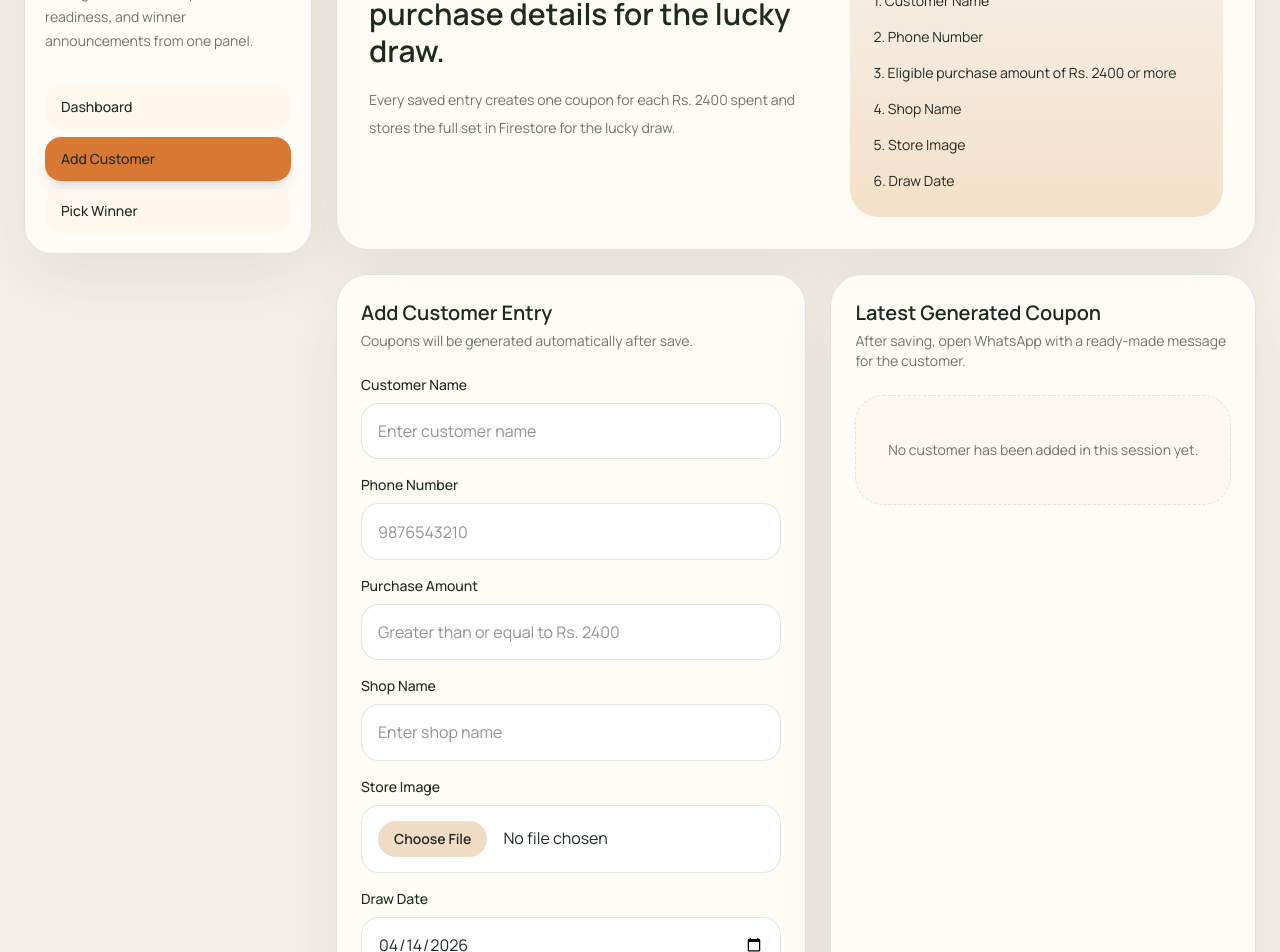
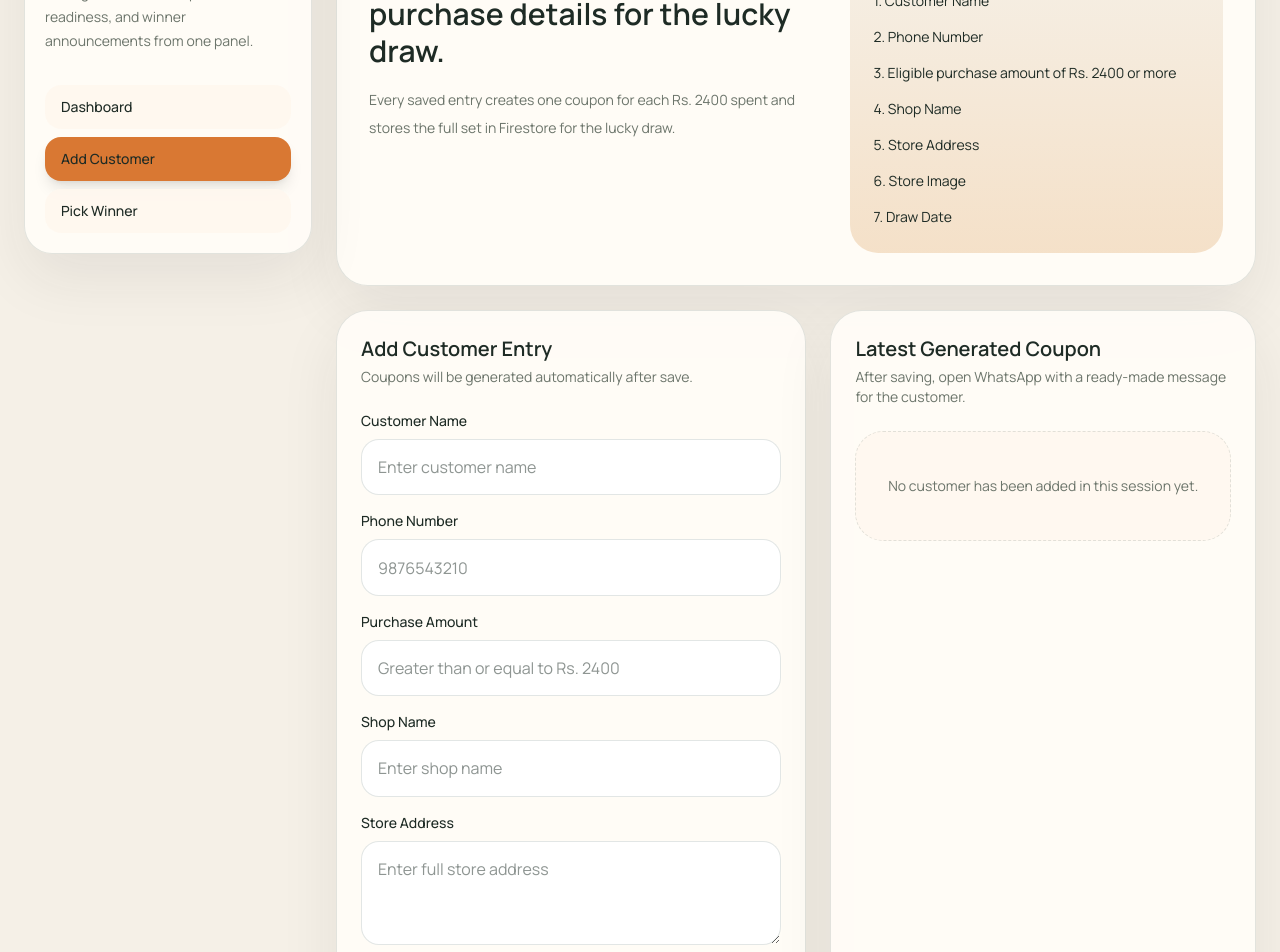
Before and after one commit to sharatkatwa/coupon-dashboard-firebase-react, a React (Vite) app: page /add-customer in a window 1280 px wide. Shown: the part 120-1072 px from the top of the page. Built offline with nearby package versions, Linux system fonts and the light colour scheme; no server answers; sample sign-in values are in the browser's storage.

Commit message:
added adress input in add customer

```diff
--- a/src/components/CustomerEntryCard.jsx
+++ b/src/components/CustomerEntryCard.jsx
@@ -2,9 +2,13 @@ import { useEffect, useRef, useState } from "react";
 import {
   CircleCheck,
   Image,
+
+  MapPin,
   MessageCircle,
   MoreVertical,
   Pencil,
+  Phone,
+  Store,
   Trash2,
 } from "lucide-react";
 
@@ -42,16 +46,22 @@ const CustomerEntryCard = ({
 
   return (
     <div className="rounded-3xl border border-[var(--line)] bg-[var(--card)] p-4">
-      <div className="flex flex-wrap items-start justify-between gap-3">
+      <div className="flex items-start justify-between gap-3">
         <div>
           <p className="text-base font-semibold">{customer.customerName}</p>
-          <p className="mt-1 text-sm text-[var(--muted)]">
-            {customer.phoneNumber} | {customer.shopName}
+          <p className="mt-1 flex items-center flex-wrap gap-2 text-sm text-[var(--muted)] text-nowrap">
+            <span className="flex items-center gap-1"><Phone size={15}/> {customer.phoneNumber}</span> |<span className="flex items-center gap-1"><Store size={15}/> {customer.shopName}</span>
           </p>
+
+          {customer.storeAddress ? (
+            <p className="mt-1  max-w-70 text-sm text-[var(--muted)]" title={customer.storeAddress}>
+            <MapPin size={15} className="inline" />  {customer.storeAddress}
+            </p>
+          ) : null}
         </div>
         <div className="flex items-center gap-2">
-          <span className="rounded-full bg-[var(--card-strong)] px-3 py-1 text-xs font-semibold tracking-[0.18em] text-[var(--muted)]">
-            {badgeLabel || customer.couponNumber || `${customer.couponCount || 0} Coupons`}
+          <span className="rounded-full bg-[var(--card-strong)] px-3 py-1 text-xs font-semibold tracking-[0.18em] text-[var(--muted)] text-nowrap">
+            {badgeLabel || `${customer.couponCount || 0} Coupons`}
           </span>
 
           {menuActions.length > 0 ? (
--- a/src/pages/AddCustomer.jsx
+++ b/src/pages/AddCustomer.jsx
@@ -4,18 +4,9 @@ import EmptyStateCard from "../components/EmptyStateCard";
 import PageHero from "../components/PageHero";
 import SectionHeader from "../components/SectionHeader";
 import { useLocation, useNavigate } from "react-router";
-import {
-  createCustomerEntry,
-  markWhatsAppSent,
-  updateCustomerEntry,
-} from "../firebase/luckyDrawService";
+import { createCustomerEntry, markWhatsAppSent, updateCustomerEntry } from "../firebase/luckyDrawService";
 
-const buildWhatsAppMessage = ({
-  customerName,
-  couponCount,
-  couponNumbers,
-  drawDate,
-}) =>
+const buildWhatsAppMessage = ({ customerName, couponCount, couponNumbers, drawDate }) =>
   `Hello ${customerName},
 
 Thank you for shopping with Pry's.
@@ -45,6 +36,7 @@ export default function AddCustomer() {
       phoneNumber: "",
       purchaseAmount: "",
       shopName: "",
+      storeAddress: "",
       drawDate: today,
     },
   });
@@ -56,6 +48,7 @@ export default function AddCustomer() {
         phoneNumber: "",
         purchaseAmount: "",
         shopName: "",
+        storeAddress: "",
         drawDate: today,
       });
       return;
@@ -66,6 +59,7 @@ export default function AddCustomer() {
       phoneNumber: editingCustomer.phoneNumber || "",
       purchaseAmount: editingCustomer.purchaseAmount || "",
       shopName: editingCustomer.shopName || "",
+      storeAddress: editingCustomer.storeAddress || "",
       drawDate: editingCustomer.drawDate || today,
     });
   }, [editingCustomer, isEditing, reset, today]);
@@ -86,6 +80,7 @@ export default function AddCustomer() {
         phoneNumber: data.phoneNumber.trim(),
         purchaseAmount,
         shopName: data.shopName.trim(),
+        storeAddress: data.storeAddress.trim(),
         drawDate: data.drawDate,
         storeImageFile: data.storeImage?.[0],
       };
@@ -111,6 +106,7 @@ export default function AddCustomer() {
         phoneNumber: "",
         purchaseAmount: "",
         shopName: "",
+        storeAddress: "",
         drawDate: today,
       });
     } catch (error) {
@@ -126,9 +122,7 @@ export default function AddCustomer() {
     }
 
     const message = buildWhatsAppMessage(generatedCoupon);
-    const url = `https://wa.me/91${generatedCoupon.phoneNumber}?text=${encodeURIComponent(
-      message
-    )}`;
+    const url = `https://wa.me/91${generatedCoupon.phoneNumber}?text=${encodeURIComponent(message)}`;
 
     window.open(url, "_blank", "noopener,noreferrer");
     await markWhatsAppSent(generatedCoupon.id);
@@ -147,8 +141,9 @@ export default function AddCustomer() {
             <li>2. Phone Number</li>
             <li>3. Eligible purchase amount of Rs. 2400 or more</li>
             <li>4. Shop Name</li>
-            <li>5. Store Image</li>
-            <li>6. Draw Date</li>
+            <li>5. Store Address</li>
+            <li>6. Store Image</li>
+            <li>7. Draw Date</li>
           </ul>
         }
       />
@@ -166,9 +161,7 @@ export default function AddCustomer() {
 
           <form onSubmit={handleSubmit(onSubmit)} className="mt-6 space-y-4">
             <label className="block">
-              <span className="mb-2 block text-sm font-medium">
-                Customer Name
-              </span>
+              <span className="mb-2 block text-sm font-medium">Customer Name</span>
               <input
                 {...register("customerName", {
                   required: "Customer name is required",
@@ -176,15 +169,11 @@ export default function AddCustomer() {
                 placeholder="Enter customer name"
                 className="input-field"
               />
-              {errors.customerName && (
-                <p className="form-error">{errors.customerName.message}</p>
-              )}
+              {errors.customerName && <p className="form-error">{errors.customerName.message}</p>}
             </label>
 
             <label className="block">
-              <span className="mb-2 block text-sm font-medium">
-                Phone Number
-              </span>
+              <span className="mb-2 block text-sm font-medium">Phone Number</span>
               <input
                 {...register("phoneNumber", {
                   required: "Phone number is required",
@@ -196,15 +185,11 @@ export default function AddCustomer() {
                 placeholder="9876543210"
                 className="input-field"
               />
-              {errors.phoneNumber && (
-                <p className="form-error">{errors.phoneNumber.message}</p>
-              )}
+              {errors.phoneNumber && <p className="form-error">{errors.phoneNumber.message}</p>}
             </label>
 
             <label className="block">
-              <span className="mb-2 block text-sm font-medium">
-                Purchase Amount
-              </span>
+              <span className="mb-2 block text-sm font-medium">Purchase Amount</span>
               <input
                 type="number"
                 {...register("purchaseAmount", {
@@ -217,9 +202,7 @@ export default function AddCustomer() {
                 placeholder="Greater than or equal to Rs. 2400"
                 className="input-field"
               />
-              {errors.purchaseAmount && (
-                <p className="form-error">{errors.purchaseAmount.message}</p>
-              )}
+              {errors.purchaseAmount && <p className="form-error">{errors.purchaseAmount.message}</p>}
             </label>
 
             <label className="block">
@@ -231,9 +214,24 @@ export default function AddCustomer() {
                 placeholder="Enter shop name"
                 className="input-field"
               />
-              {errors.shopName && (
-                <p className="form-error">{errors.shopName.message}</p>
-              )}
+              {errors.shopName && <p className="form-error">{errors.shopName.message}</p>}
+            </label>
+
+            <label className="block">
+              <span className="mb-2 block text-sm font-medium">Store Address</span>
+              <textarea
+                rows="3"
+                {...register("storeAddress", {
+                  required: "Store address is required",
+                  maxLength: {
+                    value: 150,
+                    message: "Store address must be 150 characters or less",
+                  },
+                })}
+                placeholder="Enter full store address"
+                className="input-field resize-y"
+              />
+              {errors.storeAddress && <p className="form-error">{errors.storeAddress.message}</p>}
             </label>
 
             <label className="block">
@@ -247,27 +245,19 @@ export default function AddCustomer() {
                       return true;
                     }
 
-                    return value?.length
-                      ? true
-                      : "Store image is required";
+                    return value?.length ? true : "Store image is required";
                   },
                 })}
                 className="input-field file:mr-4 file:rounded-full file:border-0 file:bg-[var(--card-strong)] file:px-4 file:py-2 file:text-sm file:font-semibold file:text-[var(--text)]"
               />
               {isEditing && editingCustomer?.storeImageUrl ? (
-                <p className="mt-2 text-sm text-[var(--muted)]">
-                  Leave this empty to keep the current stored image.
-                </p>
+                <p className="mt-2 text-sm text-[var(--muted)]">Leave this empty to keep the current stored image.</p>
               ) : null}
-              {errors.storeImage && (
-                <p className="form-error">{errors.storeImage.message}</p>
-              )}
+              {errors.storeImage && <p className="form-error">{errors.storeImage.message}</p>}
             </label>
 
             <label className="block">
-              <span className="mb-2 block text-sm font-medium">
-                Draw Date
-              </span>
+              <span className="mb-2 block text-sm font-medium">Draw Date</span>
               <input
                 type="date"
                 {...register("drawDate", {
@@ -275,9 +265,7 @@ export default function AddCustomer() {
                 })}
                 className="input-field"
               />
-              {errors.drawDate && (
-                <p className="form-error">{errors.drawDate.message}</p>
-              )}
+              {errors.drawDate && <p className="form-error">{errors.drawDate.message}</p>}
             </label>
 
             {submitError && <div className="status-error">{submitError}</div>}
@@ -293,11 +281,7 @@ export default function AddCustomer() {
                     : "Generate Coupon & Save"}
               </button>
               {isEditing ? (
-                <button
-                  type="button"
-                  className="btn-secondary"
-                  onClick={() => navigate("/", { replace: true })}
-                >
+                <button type="button" className="btn-secondary" onClick={() => navigate("/", { replace: true })}>
                   Cancel Edit
                 </button>
               ) : null}
@@ -321,9 +305,7 @@ export default function AddCustomer() {
             </div>
           ) : (
             <div className="mt-6 space-y-4 rounded-[28px] border border-emerald-200 bg-emerald-50/90 p-5">
-              <p className="text-sm font-medium uppercase tracking-[0.28em] text-emerald-700">
-                Coupons Created
-              </p>
+              <p className="text-sm font-medium uppercase tracking-[0.28em] text-emerald-700">Coupons Created</p>
               <p className="text-3xl font-semibold text-emerald-900">
                 {generatedCoupon.couponCount} Coupon{generatedCoupon.couponCount > 1 ? "s" : ""}
               </p>
@@ -332,6 +314,7 @@ export default function AddCustomer() {
                 <p>Phone: {generatedCoupon.phoneNumber}</p>
                 <p>Draw Date: {generatedCoupon.drawDate}</p>
                 <p>Shop: {generatedCoupon.shopName}</p>
+                <p>Address: {generatedCoupon.storeAddress}</p>
                 <p>Codes: {generatedCoupon.couponNumbers.join(", ")}</p>
               </div>
               <div className="flex flex-wrap gap-3">
@@ -339,12 +322,7 @@ export default function AddCustomer() {
                   Open WhatsApp Message
                 </button>
                 {generatedCoupon.storeImageUrl ? (
-                  <a
-                    href={generatedCoupon.storeImageUrl}
-                    target="_blank"
-                    rel="noreferrer"
-                    className="btn-secondary"
-                  >
+                  <a href={generatedCoupon.storeImageUrl} target="_blank" rel="noreferrer" className="btn-secondary">
                     View Store Image
                   </a>
                 ) : null}
```
